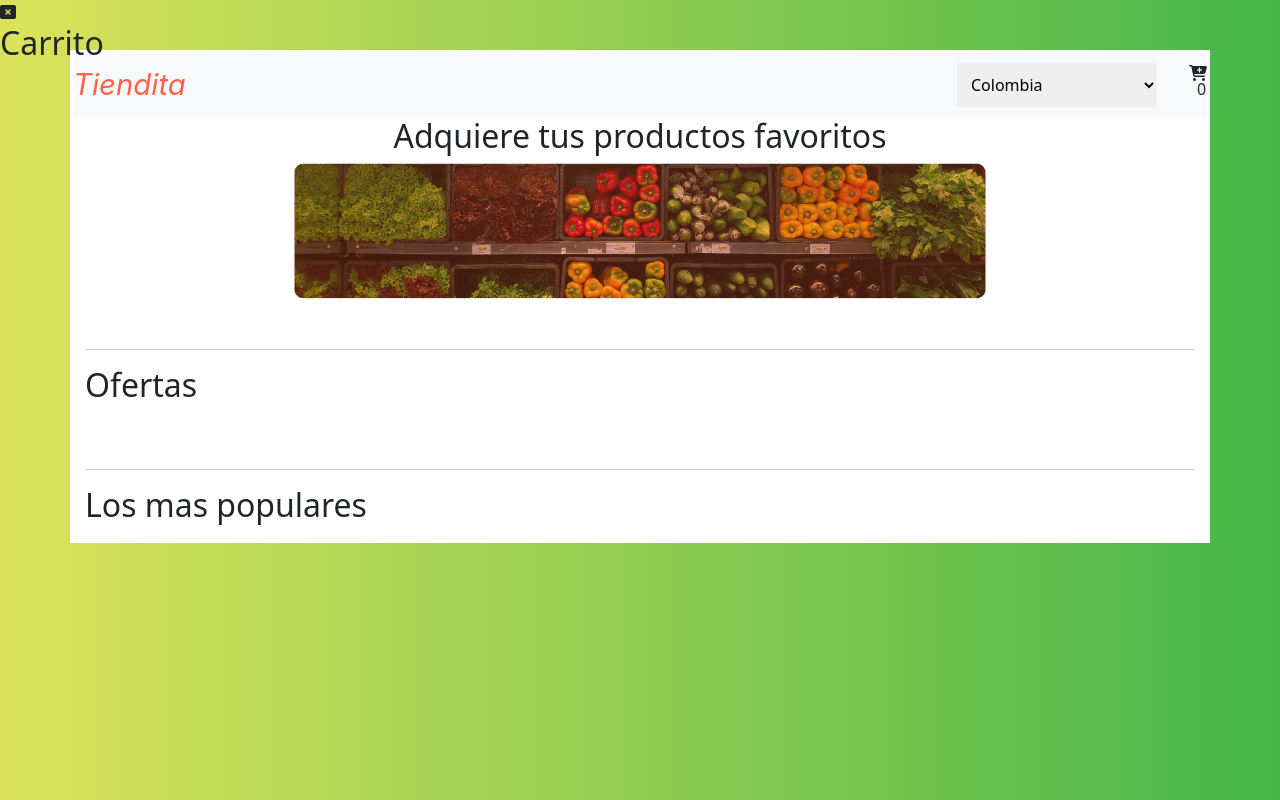
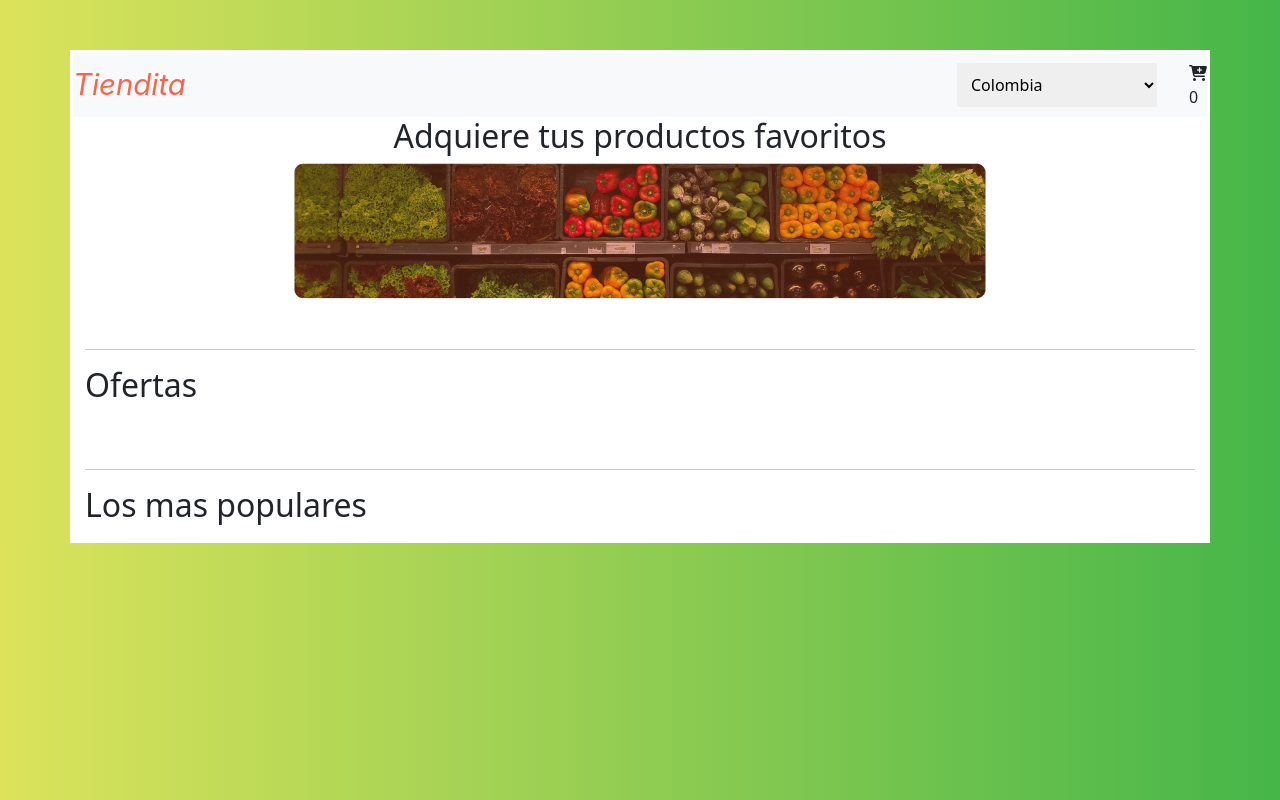
Before and after one commit to Julcabh/Sprint1, a website with bundled scripts: page index.html in a window 1280 px wide. Built offline with nearby package versions, Linux system fonts and the light colour scheme; files whose address does not match are found by name.

Commit message:
se elimino el codigo del carrito

```diff
--- a/index.html
+++ b/index.html
@@ -68,25 +68,6 @@
             </div>
 
         </div>
-        <!-- carrito de compras-->
-        <div class="fondo-carrito">
-            <div class="carrito">
-                <span class="close-cart">
-                    <i class="fas fa-window-close"></i>
-                </span>
-                <h2>Carrito</h2>
-                <div class="contenido-carrito">
-                <!-- contenido del carrito-->
-                    <div class="item-carrito">
-
-                    </div>
-
-                 <!-- fin contenido del carrito-->
-                </div>
-            </div>
-
-        </div>
-        <!-- fin carrito de compras-->
 
         <script src="https://cdn.jsdelivr.net/npm/@popperjs/core@2.10.2/dist/umd/popper.min.js"
             integrity="sha384-7+zCNj/IqJ95wo16oMtfsKbZ9ccEh31eOz1HGyDuCQ6wgnyJNSYdrPa03rtR1zdB"
--- a/scripts/main.js
+++ b/scripts/main.js
@@ -9,13 +9,6 @@ const endpoint2="http://localhost:3000/populares/"
 
 //variables carrito
 const btnCarrito = document.querySelector(".btnCarrito")
-const btnCerrar = document.querySelector(".close-cart")
-const cartDOM = document.querySelector(".carrito")
-const fondoCarrito = document.querySelector(".fondo-carrito")
-const contenidoCar = document.querySelector(".contenido-carrito")
-
-let cart = [];
-
 
 //fin variables carrito
 btnCarrito.addEventListener('click', e => {
@@ -53,9 +46,3 @@ element.addEventListener("click", async e =>{
         window.location.href ="detail.html"
     }
 })
-/*cartBtn.addEventListener('click', showCart())
-
-function showCart() {
-    cartBox.style.display = "block";
-    document.body.style.overflowY = "hidden";
-  }*/
--- a/styles/index.css
+++ b/styles/index.css
@@ -48,40 +48,3 @@ header{
    position: relative;
    cursor: pointer;
 }
-.cart-items{
-   position:relative;
-   top: -8px;
-   right: -8px;
-}
-.fondo-carrito{
-   position: fixed;
-   top: 0;
-   right: 0;
-   width: 100%;
-   height: 100%;
-   /*background-color: transparent;
-   transition: var(--mainTransition);
-   background: rgb(240, 157, 81, 0.5);
-   z-index: 2;
-   visibility: hidden;*/
-}
-.carrito{
-   position: fixed;
-   top: 0;
-   right: 0;
-   width: 100%;
-   height: 100%;
-   /*overflow: scroll;
-   background: var(--mainWhite);
-   z-index: 3;
-   background: rgb(231, 226, 221);
-   padding: 1.5rem;
-   transition: var(--mainTransition);
-   transform: translateX(100%);*/
-}
-.showCart {
-   transform: translateX(0);
- }
- .transparentBcg{
-    visibility: visible;
- }
```
Also changed, not shown: data/bdCarrito.json (deleted).
